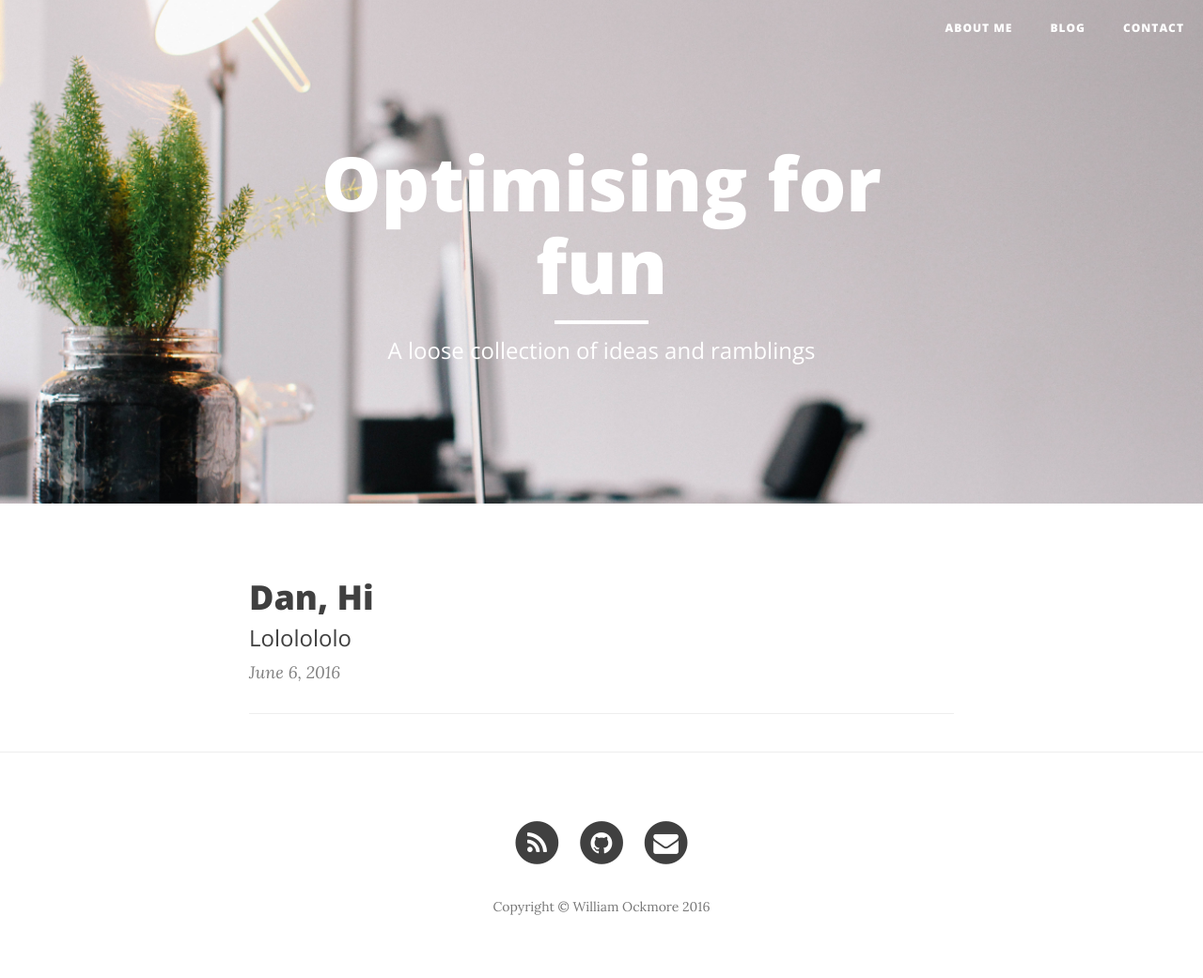
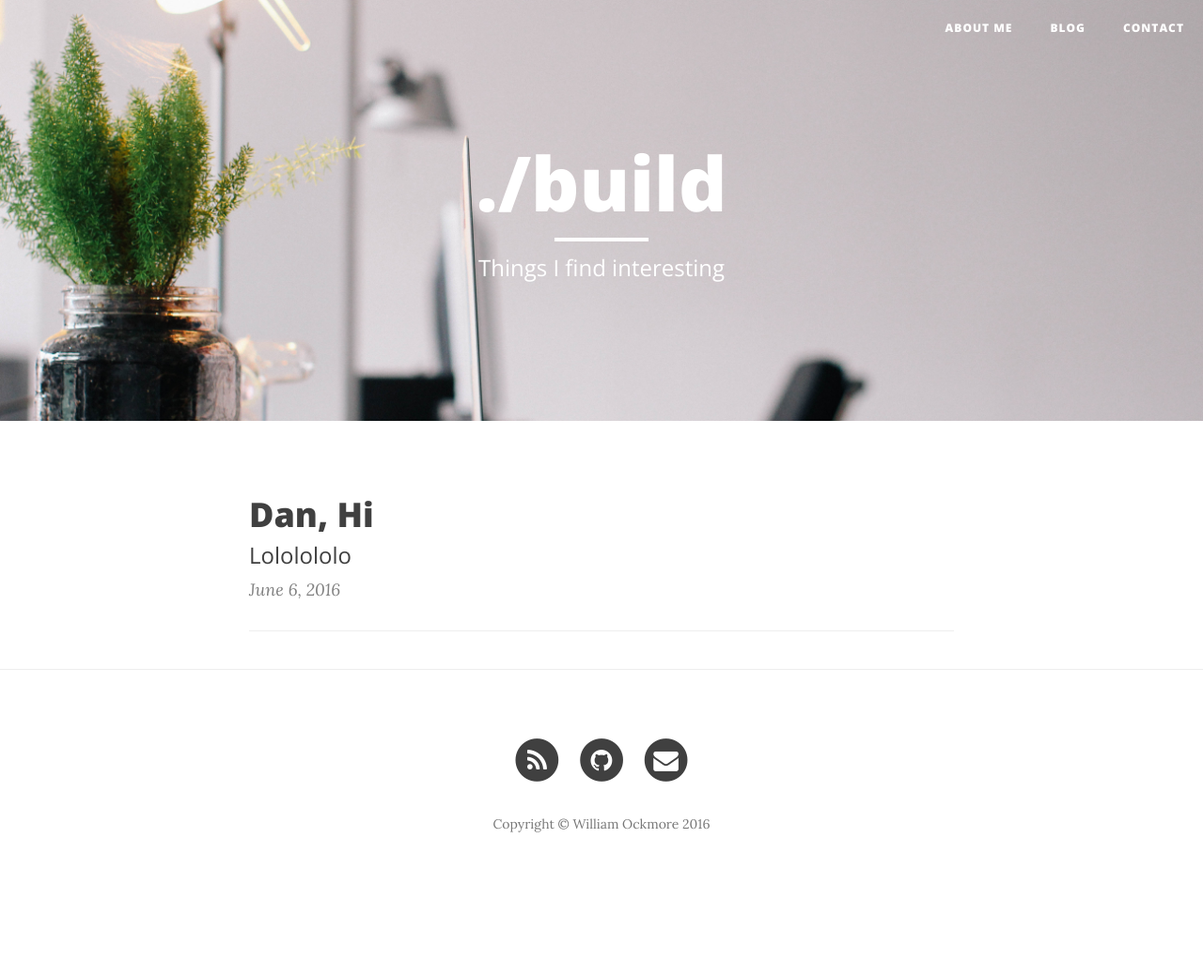
Before and after one commit to will-ockmore/will-ockmore.github.io, a Jekyll site: the page built from index.html, in a window 1280 px wide. Shown: the whole page at 94% size. Built offline with Jekyll 4.4.1, drawn with Linux system fonts in a browser that asks for light colours; nearby versions of some CDN libraries; the list of posts is cut into pages by our own code; after the commit the page ends 953 px from its top, so only the background shows below that.

Commit message:
blog description and title

```diff
--- a/_config.yml
+++ b/_config.yml
@@ -1,5 +1,5 @@
 # Site settings
-title: Optimising for fun
+title: ./build
 header-img: img/home-bg-2.jpg
 email: will.ockmore@gmail.com
 copyright_name: William Ockmore
--- a/about.html
+++ b/about.html
@@ -6,7 +6,7 @@ header-img: "img/about-bg3.jpeg"
 ---
 <p>I discovered my passion for development while I was studying for my degree in Physics,
 at the University of Exeter. With my mathematical background, I began with scientific
-programming; first in C and later, moving on to Python. My first large side project was
+programming; first in C, and later moving on to Python. My first large side project was
 an n-body simulator built with numPy, and rendered with matplotlib.</p>
 
 <p>Later I branched out to other languages and technologies. Java opened the door to developing
--- a/index.html
+++ b/index.html
@@ -1,6 +1,6 @@
 ---
 layout: page
-description: "A loose collection of ideas and ramblings"
+description: "Things I find interesting"
 ---
 
 {% for post in paginator.posts %}
```
